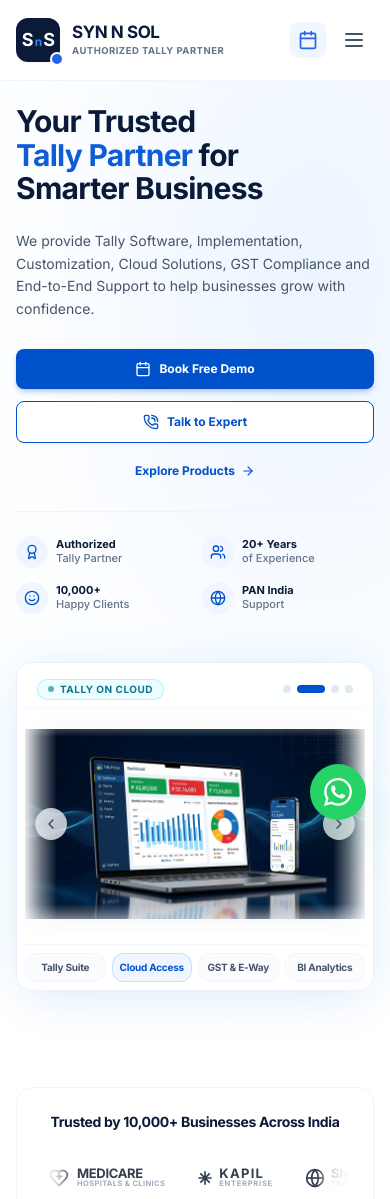
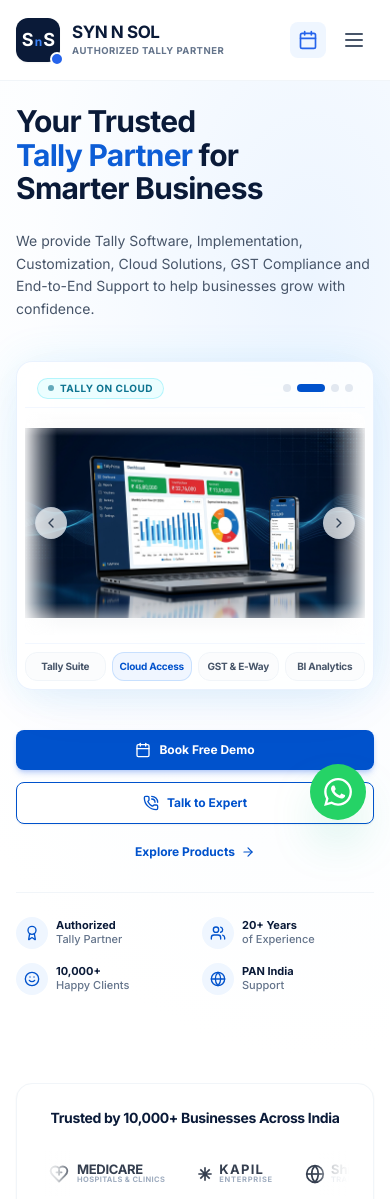
Before and after one commit to adminbiztechx/rs-enterprises, a React (Vite) app: page / in a window 390 px wide. Shown: the top 1199 px of the page. Built offline with nearby package versions, Linux system fonts and the light colour scheme.

Commit message:
Position Hero image slider directly above Book Free Demo CTA in mobile view only

```diff
--- a/src/components/Hero.jsx
+++ b/src/components/Hero.jsx
@@ -71,6 +71,11 @@
               We provide Tally Software, Implementation, Customization, Cloud Solutions, GST Compliance and End-to-End Support to help businesses grow with confidence.
             </p>
 
+            {/* Mobile View Only: Hero Mockup Slider placed right above Book Free Demo */}
+            <div className="block lg:hidden pt-2 pb-1">
+              <HeroMockup />
+            </div>
+
             {/* CTAs */}
             <div className="flex flex-col sm:flex-row items-stretch sm:items-center gap-3 pt-1">
               {/* Primary Blue Button */}
@@ -124,8 +129,8 @@
 
           </div>
 
-          {/* Right Column: Hero Visual Mockup (7 cols) with comfortable spacing */}
-          <div className="lg:col-span-7 relative flex justify-center lg:justify-end items-center lg:pl-6 xl:pl-10">
+          {/* Desktop View Only: Hero Visual Mockup (7 cols) with comfortable spacing */}
+          <div className="hidden lg:flex lg:col-span-7 relative justify-center lg:justify-end items-center lg:pl-6 xl:pl-10">
             <HeroMockup />
           </div>
 
```
